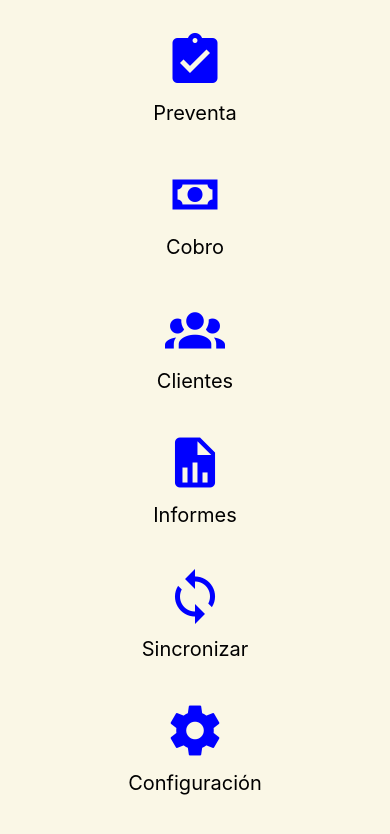
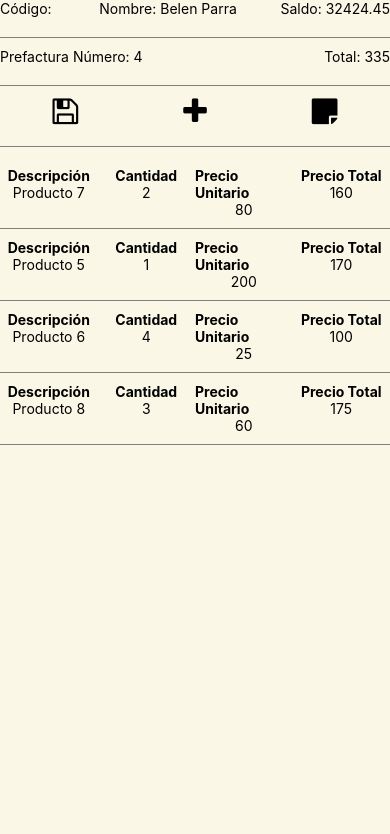
Before and after one commit to parinohernan/ASTR-movile-01, a React Native app in the folder ASTR/: screen / in a window 390 px wide. Shown: the top 834 px of the page. Built offline with nearby package versions, Linux system fonts and the light colour scheme.

Commit message:
cargando vista de factura

```diff
--- a/ASTR/App.js
+++ b/ASTR/App.js
@@ -2,6 +2,8 @@ import { StatusBar } from 'expo-status-bar';
 import { StyleSheet, Text, View } from 'react-native';
 import LoginScreen from './views/LoginScreen';
 import Home from './views/Home';
+import Clientes from './views/Clientes';
+import Prefactura from './views/Prefactura';
 
 export default function App() {
   return (
@@ -9,7 +11,8 @@ export default function App() {
     //   <Text>Open up App.js to start working on your app!</Text>
     //   <StatusBar style="auto" />
     // </View>
-    <Home/>
+    // <Clientes/>
+    <Prefactura prefacturaNumero={4} odigoCliente="3456788" nombreCliente="Belen Parra" saldoCliente="32424.45"/>
   );
 }
 
--- a/ASTR/assets/data.js
+++ b/ASTR/assets/data.js
@@ -1,123 +1,280 @@
-const clientes = [
+const datosClientes = [
     {
-      "codigo": 123456,
-      "descripcion": "La Esquina",
-      "direccion": "Av. San Martín 123",
-      "ciudad": "Darregueira"
+      "codigo": '345678',
+      "descripcion": "La Estrella",
+      "direccion": "Calle San Juan 789",
+      "ciudad": "Bordenave",
+      "saldo" : 212112
     },
     {
-      "codigo": 234567,
-      "descripcion": "El Paseo",
-      "direccion": "Calle 9 de Julio 456",
-      "ciudad": "Carhue"
+      "codigo": '456789',
+      "descripcion": "El Sol",
+      "direccion": "Calle San Luis 012",
+      "ciudad": "Guatrache",
+      "saldo" : 212112
     },
     {
-      "codigo": 345678,
-      "descripcion": "La Estrella",
-      "direccion": "Calle San Juan 789",
-      "ciudad": "Bordenave"
+      "codigo": '567890',
+      "descripcion": "La Luna",
+      "direccion": "Calle San Juan 345",
+      "ciudad": "Gral Acha",
+      "saldo" : 212112
     },
     {
-      "codigo": 456789,
-      "descripcion": "El Sol",
-      "direccion": "Calle San Luis 012",
-      "ciudad": "Guatrache"
+      "codigo": '678901',
+      "descripcion": "El Cielo",
+      "direccion": "Calle San Luis 678",
+      "ciudad": "Darregueira",
+      "saldo" : 212112
     },
     {
-      "codigo": 567890,
-      "descripcion": "La Luna",
-      "direccion": "Calle San Juan 345",
-      "ciudad": "Gral Acha"
+      "codigo": '789012',
+      "descripcion": "La Nube",
+      "direccion": "Calle 9 de Julio 901",
+      "ciudad": "Carhue",
+      "saldo" : 212112
     },
     {
-      "codigo": 678901,
-      "descripcion": "El Cielo",
-      "direccion": "Calle San Luis 678",
-      "ciudad": "Darregueira"
+      "codigo": '890123',
+      "descripcion": "El Viento",
+      "direccion": "Calle San Juan 234",
+      "ciudad": "Bordenave",
+      "saldo" : 212112
     },
     {
-      "codigo": 789012,
-      "descripcion": "La Nube",
-      "direccion": "Calle 9 de Julio 901",
-      "ciudad": "Carhue"
+      "codigo": '901234',
+      "descripcion": "La Tormenta",
+      "direccion": "Calle San Luis 567",
+      "ciudad": "Guatrache",
+      "saldo" : 212112
     },
     {
-      "codigo": 890123,
-      "descripcion": "El Viento",
-      "direccion": "Calle San Juan 234",
-      "ciudad": "Bordenave"
+      "codigo": '123450',
+      "descripcion": "El Rayo",
+      "direccion": "Calle San Juan 890",
+      "ciudad": "Gral Acha",
+      "saldo" : 212112
     },
     {
-      "codigo": 901234,
-      "descripcion": "La Tormenta",
-      "direccion": "Calle San Luis 567",
-      "ciudad": "Guatrache"
+      "codigo": '234561',
+      "descripcion": "El Trueno",
+      "direccion": "Calle San Luis 123",
+      "ciudad": "Darregueira",
+      "saldo" : 212112
     },
     {
-      "codigo": 123450,
-      "descripcion": "El Rayo",
-      "direccion": "Calle San Juan 890",
-      "ciudad": "Gral Acha"
+      "codigo": '345672',
+      "descripcion": "La Lluvia",
+      "direccion": "Calle 9 de Julio 456",
+      "ciudad": "Carhue",
+      "saldo" : 212112
     },
     {
-      "codigo": 234561,
-      "descripcion": "El Trueno",
-      "direccion": "Calle San Luis 123",
-      "ciudad": "Darregueira"
+      "codigo": '456783',
+      "descripcion": "El Arcoiris",
+      "direccion": "Calle San Juan 789",
+      "ciudad": "Bordenave",
+      "saldo" : 212112
     },
     {
-      "codigo": 345672,
-      "descripcion": "La Lluvia",
-      "direccion": "Calle 9 de Julio 456",
-      "ciudad": "Carhue"
+      "codigo": '567894',
+      "descripcion": "La Nieve",
+      "direccion": "Calle San Luis 012",
+      "ciudad": "Guatrache",
+      "saldo" : 212112
     },
     {
-      "codigo": 456783,
-      "descripcion": "El Arcoiris",
-      "direccion": "Calle San Juan 789",
-      "ciudad": "Bordenave"
+      "codigo": '678905',
+      "descripcion": "El Hielo",
+      "direccion": "Calle San Juan 345",
+      "ciudad": "Gral Acha",
+      "saldo" : 212112
     },
     {
-      "codigo": 567894,
-      "descripcion": "La Nieve",
-      "direccion": "Calle San Luis 012",
-      "ciudad": "Guatrache"
+      "codigo": '789016',
+      "descripcion": "El Fuego",
+      "direccion": "Calle San Luis 678",
+      "ciudad": "Darregueira",
+      "saldo" : 212112
     },
     {
-      "codigo": 678905,
-      "descripcion": "El Hielo",
-      "direccion": "Calle San Juan 345",
-      "ciudad": "Gral Acha"
+      "codigo": '890127',
+      "descripcion": "La Tierra",
+      "direccion": "Calle 9 de Julio 901",
+      "ciudad": "Carhue",
+      "saldo" : 212112
     },
     {
-      "codigo": 789016,
-      "descripcion": "El Fuego",
-      "direccion": "Calle San Luis 678",
-      "ciudad": "Darregueira"
+      "codigo": '901238',
+      "descripcion": "El Agua",
+      "direccion": "Calle San Juan 234",
+      "ciudad": "Bordenave",
+      "saldo" : 212112
+    }
+];
+
+const prefacturas = [
+    {
+      "numero": 1,
+      "codigoCliente": 123456,
+      "fecha": "2023-11-12",
+      "items": [
+        {
+          "codigo": 1,
+          "descripcion": "Producto 1",
+          "cantidad": 2,
+          "precioUnitario": 100,
+          "descuento": 0,
+          "precioTotal": 200
+        },
+        {
+          "codigo": 2,
+          "descripcion": "Producto 2",
+          "cantidad": 1,
+          "precioUnitario": 50,
+          "descuento": 10,
+          "precioTotal": 40
+        }
+      ],
+      "total": 240
     },
     {
-      "codigo": 890127,
-      "descripcion": "La Tierra",
-      "direccion": "Calle 9 de Julio 901",
-      "ciudad": "Carhue"
+      "numero": 2,
+      "codigoCliente": 234567,
+      "fecha": "2023-11-12",
+      "items": [
+        {
+          "codigo": 3,
+          "descripcion": "Producto 3",
+          "cantidad": 3,
+          "precioUnitario": 75,
+          "descuento": 5,
+          "precioTotal": 215
+        },
+        {
+          "codigo": 4,
+          "descripcion": "Producto 4",
+          "cantidad": 2,
+          "precioUnitario": 150,
+          "descuento": 20,
+          "precioTotal": 260
+        }
+      ],
+      "total": 475
     },
     {
-      "codigo": 901238,
-      "descripcion": "El Agua",
-      "direccion": "Calle San Juan 234",
-      "ciudad": "Bordenave"
+      "numero": 3,
+      "codigoCliente": 345678,
+      "fecha": "2023-11-12",
+      "items": [
+        {
+          "codigo": 5,
+          "descripcion": "Producto 5",
+          "cantidad": 1,
+          "precioUnitario": 200,
+          "descuento": 15,
+          "precioTotal": 170
+        },
+        {
+          "codigo": 6,
+          "descripcion": "Producto 6",
+          "cantidad": 4,
+          "precioUnitario": 25,
+          "descuento": 0,
+          "precioTotal": 100
+        }
+      ],
+      "total": 270
     },
     {
-      "codigo": 123459,
-      "descripcion": "La Luz",
-      "direccion": "Calle San Luis 567",
-      "ciudad": "Guatrache"
+      "numero": 4,
+      "codigoCliente": 456789,
+      "fecha": "2023-11-12",
+      "items": [
+        {
+          "codigo": 7,
+          "descripcion": "Producto 7",
+          "cantidad": 2,
+          "precioUnitario": 80,
+          "descuento": 0,
+          "precioTotal": 160
+        },
+        {
+            "codigo": 5,
+            "descripcion": "Producto 5",
+            "cantidad": 1,
+            "precioUnitario": 200,
+            "descuento": 15,
+            "precioTotal": 170
+        },
+          {
+            "codigo": 6,
+            "descripcion": "Producto 6",
+            "cantidad": 4,
+            "precioUnitario": 25,
+            "descuento": 0,
+            "precioTotal": 100
+        },
+        {
+          "codigo": 8,
+          "descripcion": "Producto 8",
+          "cantidad": 3,
+          "precioUnitario": 60,
+          "descuento": 5,
+          "precioTotal": 175
+        }
+      ],
+      "total": 335
     },
     {
-      "codigo": 234570,
-      "descripcion": "La Sombra",
-      "direccion": "Calle San Juan 890",
-      "ciudad": "Gral Acha"
-}];
+      "numero": 5,
+      "codigoCliente": 567890,
+      "fecha": "2023-11-12",
+      "items": [
+        {
+          "codigo": 9,
+          "descripcion": "Producto 9",
+          "cantidad": 1,
+          "precioUnitario": 300,
+          "descuento": 25,
+          "precioTotal": 225
+        },
+        {
+          "codigo": 10,
+          "descripcion": "Producto 10",
+          "cantidad": 2,
+          "precioUnitario": 125,
+          "descuento": 10,
+          "precioTotal": 225
+        }
+      ],
+      "total": 450
+    },
+    {
+      "numero": 6,
+      "codigoCliente": 678901,
+      "fecha": "2023-11-12",
+      "items": [
+        {
+          "codigo": 11,
+          "descripcion": "Producto 11",
+          "cantidad": 3,
+          "precioUnitario": 50,
+          "descuento": 0,
+          "precioTotal": 150
+        },
+        {
+          "codigo": 12,
+          "descripcion": "Producto 12",
+          "cantidad": 1,
+          "precioUnitario": 150,
+          "descuento": 0,
+          "precioTotal": 150
+        }
+      ],
+      "total": 300
+    },
+]
 
-export {clientes};
+
+export {datosClientes, prefacturas};
--- a/ASTR/views/Clientes.js
+++ b/ASTR/views/Clientes.js
@@ -1,25 +1,21 @@
 import React, { useState, useEffect } from 'react';
 import { View, Text, FlatList, TextInput, StyleSheet } from 'react-native';
+import Icon from 'react-native-vector-icons/FontAwesome';
+import { datosClientes } from '../assets/data';
 
 const Clientes = () => {
   const [search, setSearch] = useState('');
   const [clientes, setClientes] = useState([]);
-
-  // Ejemplo de datos de clientes (sustituir con tus propios datos)
-  const datosClientes = [
-    { codigo: '001', descripcion: 'Cliente 1' },
-    { codigo: '002', descripcion: 'Cliente 2' },
-    { codigo: '003', descripcion: 'Cliente 3' },
-    // ... otros clientes ...
-  ];
 
   useEffect(() => {
     // Aquí puedes realizar cualquier lógica adicional al cargar los datos de clientes
     setClientes(datosClientes);
   }, []);
 
-  const filteredClientes = clientes.filter((cliente) =>
-    cliente.descripcion.toLowerCase().includes(search.toLowerCase())
+  const filteredClientes = clientes.filter(
+    (cliente) =>
+      cliente.descripcion.toLowerCase().includes(search.toLowerCase()) ||
+      cliente.codigo.toLowerCase().includes(search.toLowerCase())
   );
 
   return (
@@ -35,8 +31,11 @@ const Clientes = () => {
         keyExtractor={(item) => item.codigo}
         renderItem={({ item }) => (
           <View style={styles.clienteItem}>
-            <Text style={styles.codigo}>{item.codigo}</Text>
-            <Text>{item.descripcion}</Text>
+            <View style={styles.clienteText}>
+              <Icon name="user" size={30} color="#000" style={styles.icon} />
+              <Text style={styles.text}>{item.descripcion}</Text>
+              <Text style={styles.codigo}>{item.codigo}</Text>
+            </View>
           </View>
         )}
       />
@@ -48,22 +47,45 @@ const styles = StyleSheet.create({
   container: {
     flex: 1,
     padding: 20,
+    backgroundColor: '#FAF7E6',
   },
   searchbar: {
-    height: 40,
+    height: 50,
     borderColor: 'gray',
     borderWidth: 1,
     marginBottom: 10,
     paddingLeft: 10,
   },
   clienteItem: {
+    flexDirection: 'row',
+    alignItems: 'center',
+    justifyContent: 'space-between',
     borderBottomWidth: 1,
     borderBottomColor: 'gray',
     paddingVertical: 10,
+    width: '100%',
+  },
+  clienteText: {
+    flexDirection: 'row',
+    justifyContent: 'space-between',
+    fontSize: 30,
+    width: '100%',
+  },
+  text: {
+    flexDirection: 'row',
+    justifyContent: 'space-between',
+    fontSize: 30,
+    width: '100%',
+  },
+  icon: {
+    paddingRight: 24,
+    marginLeft: 4,
+    fontSize: 40,
   },
   codigo: {
-    fontWeight: 'bold',
-    marginBottom: 5,
+    fontSize: 20,
+    color : "blue",
+    marginRight: 20,
   },
 });
 
--- /dev/null
+++ b/ASTR/views/Prefactura.js
@@ -0,0 +1,114 @@
+import React from 'react';
+import { View, Text, TouchableOpacity, FlatList, StyleSheet, SafeAreaView } from 'react-native';
+import Icon from 'react-native-vector-icons/FontAwesome';
+import { prefacturas } from '../assets/data';
+
+const Prefactura = ({ codigoCliente, nombreCliente, saldoCliente, prefacturaNumero }) => {
+  // Supongo que los datos de los items y el total se obtienen de prefacturas
+  const factura = prefacturas.find(factura => factura.numero === prefacturaNumero);
+  const { items, total } = factura || { items: [], total: 0 };
+
+  // Función para renderizar cada ítem en el FlatList
+ // Función para renderizar cada ítem en el FlatList
+const renderItem = ({ item }) => (
+    <View style={styles.item}>
+      <View style={styles.cell}>
+        <Text style={styles.headerText}>Descripción</Text>
+        <Text>{item.descripcion}</Text>
+      </View>
+      <View style={styles.cell}>
+        <Text style={styles.headerText}>Cantidad</Text>
+        <Text>{item.cantidad}</Text>
+      </View>
+      <View style={styles.cell}>
+        <Text style={styles.headerText}>Precio Unitario</Text>
+        <Text>{item.precioUnitario}</Text>
+      </View>
+      <View style={styles.cell}>
+        <Text style={styles.headerText}>Precio Total</Text>
+        <Text>{item.precioTotal}</Text>
+      </View>
+    </View>
+  );
+
+  return (
+    <SafeAreaView style={styles.container}>
+      {/* Información del Cliente */}
+      <View style={styles.rowContainer}>
+        <Text>Código: {codigoCliente}</Text>
+        <Text>Nombre: {nombreCliente}</Text>
+        <Text>Saldo: {saldoCliente}</Text>
+      </View>
+      <View style={styles.separator} />
+
+      {/* Detalle de la Prefactura */}
+      <View style={styles.rowContainer}>
+        <Text>Prefactura Número: {prefacturaNumero}</Text>
+        <Text>Total: {total}</Text>
+      </View>
+      <View style={styles.separator} />
+
+      {/* Barra de Iconos */}
+      <View style={styles.iconBar}>
+        <TouchableOpacity>
+          <Icon name="save" size={30} color="#000" />
+        </TouchableOpacity>
+        <TouchableOpacity>
+          <Icon name="plus" size={30} color="#000" />
+        </TouchableOpacity>
+        <TouchableOpacity>
+          <Icon name="sticky-note" size={30} color="#000" />
+        </TouchableOpacity>
+      </View>
+      <View style={styles.separator} />
+
+      {/* Lista de Ítems */}
+      <FlatList
+        data={items}
+        keyExtractor={(item) => item.codigo.toString()}
+        renderItem={renderItem}
+      />
+
+
+    </SafeAreaView>
+  );
+};
+
+const styles = StyleSheet.create({
+  container: {
+    flex: 1,
+    padding: 20,
+    backgroundColor: '#FAF7E6',
+  },
+  rowContainer: {
+    flexDirection: 'row',
+    justifyContent: 'space-between',
+    marginBottom: 10,
+  },
+  iconBar: {
+    flexDirection: 'row',
+    justifyContent: 'space-around',
+    marginBottom: 10,
+  },
+  separator: {
+    height: 1,
+    backgroundColor: 'gray',
+    marginVertical: 10,
+  },
+  item: {
+    flexDirection: 'row',
+    justifyContent: 'space-between',
+    borderBottomWidth: 1,
+    borderBottomColor: 'gray',
+    paddingVertical: 10,
+  },
+  cell: {
+    flex: 1,
+    alignItems: 'center',
+  },
+  headerText: {
+    fontWeight: 'bold',
+  },
+});
+
+export default Prefactura;
```
